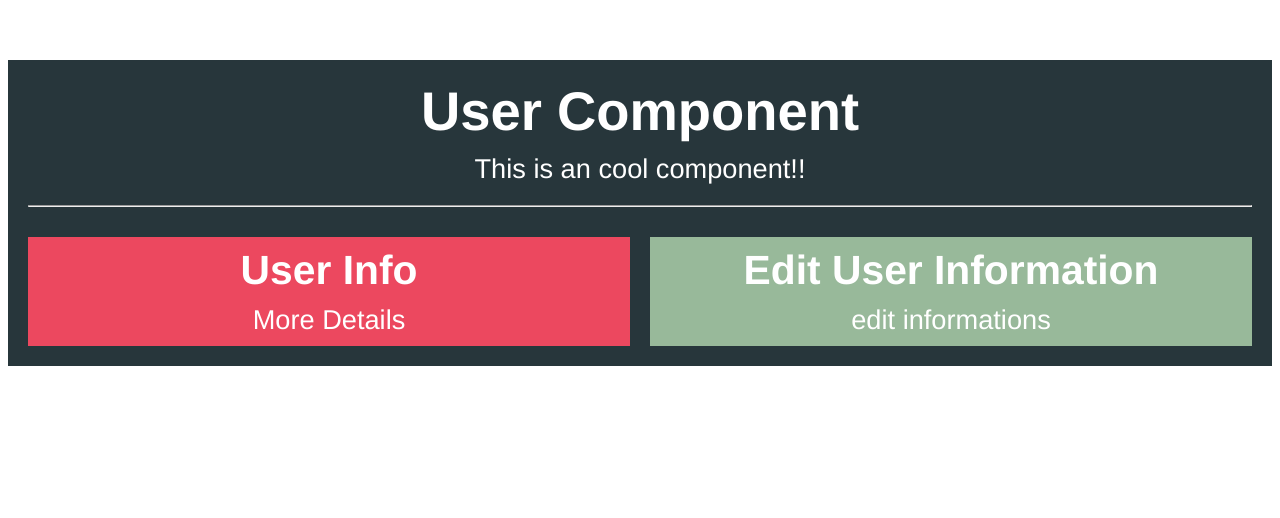
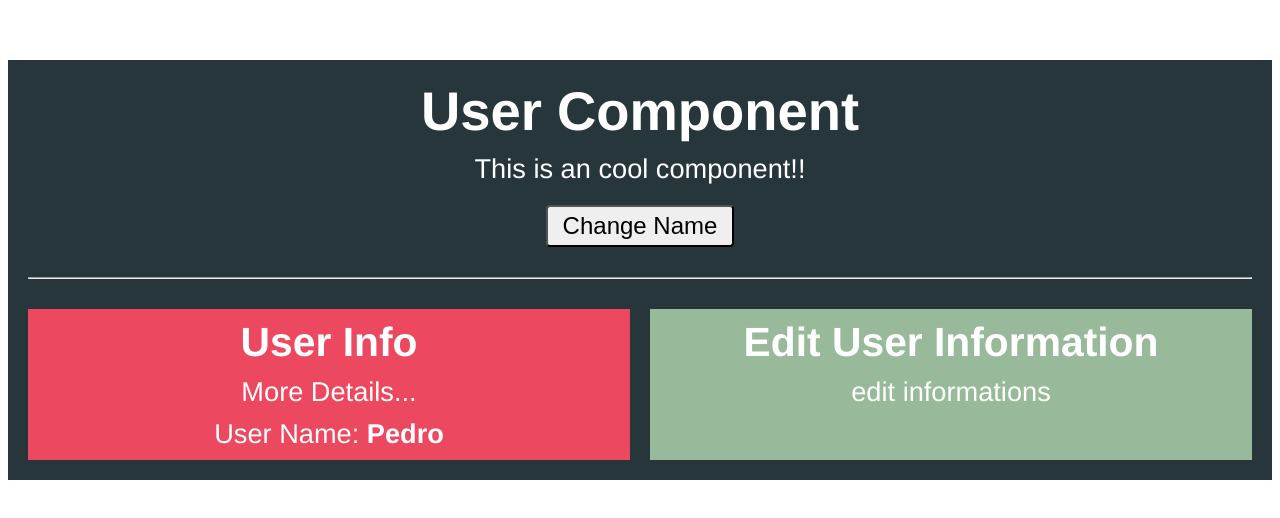
Before and after one commit to pedrosales/VueJS, a Vue app in the folder components/components-comunication/: page / in a window 1280 px wide. Shown: the top 518 px of the page. Built offline with nearby package versions, Linux system fonts and the light colour scheme.

Commit message:
using props

```diff
--- a/components/components-comunication/src/components/User.vue
+++ b/components/components-comunication/src/components/User.vue
@@ -2,9 +2,10 @@
   <div class="container">
     <h1>User Component</h1>
     <p>This is an cool component!!</p>
+    <button @click="changeName">Change Name</button>
     <hr />
     <div class="components">
-      <app-user-info />
+      <app-user-info :name="name" />
       <app-edit-user />
     </div>
   </div>
@@ -18,6 +19,16 @@ export default {
   components: {
     AppUserInfo,
     AppEditUser,
+  },
+  data() {
+    return {
+      name: "Pedro",
+    };
+  },
+  methods: {
+    changeName() {
+      this.name = "Ana";
+    },
   },
 };
 </script>
--- a/components/components-comunication/src/components/UserInfo.vue
+++ b/components/components-comunication/src/components/UserInfo.vue
@@ -1,12 +1,18 @@
 <template>
   <div class="component">
     <h2>User Info</h2>
-    <p>More Details</p>
+    <p>More Details...</p>
+    <p>
+      User Name:
+      <strong>{{ name }}</strong>
+    </p>
   </div>
 </template>
 
 <script>
-export default {};
+export default {
+  props: ["name"],
+};
 </script>
 
 <style scoped>
```
